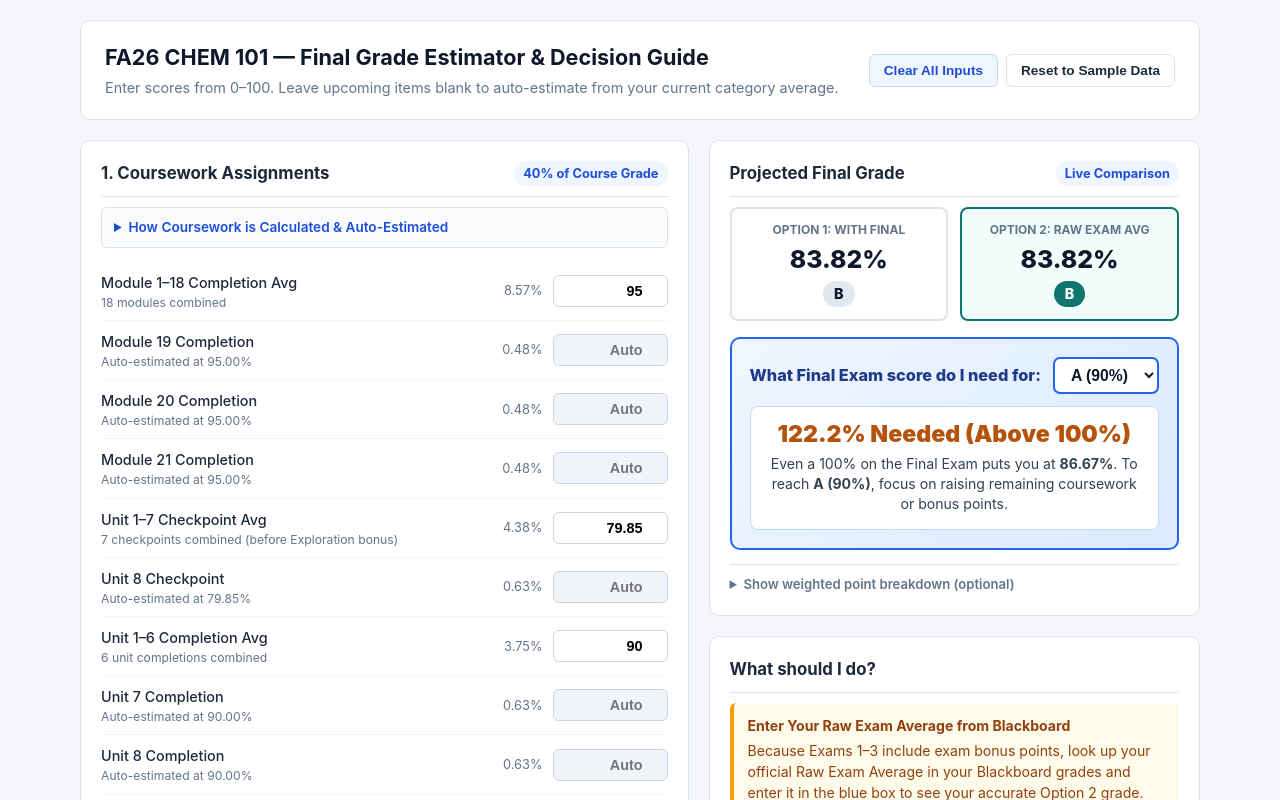
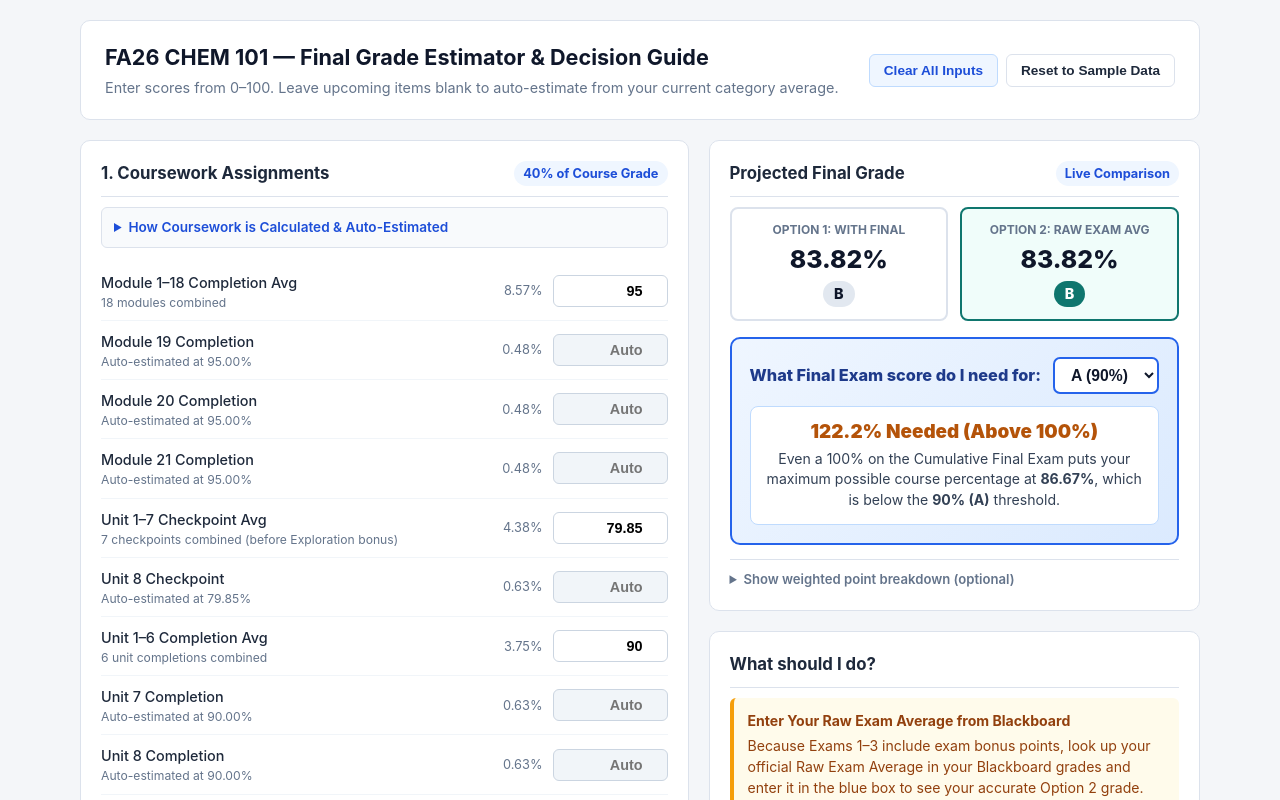
Before and after one commit to carpent-umbc/chem101-calculator, a plain HTML site: page index.html in a window 1280 px wide. Both pictures are taken after a click on the button "Reset to Sample Data". Shown: the top 800 px of the page. Drawn offline with Linux system fonts and the light colour scheme.

Commit message:
Update font sizes and improve guidance messages

```diff
--- a/index.html
+++ b/index.html
@@ -405,7 +405,7 @@
     }
     .target-big-number.impossible {
       color: #b45309;
-      font-size: 1.45rem;
+      font-size: 1.18rem;
     }
     .target-subtext {
       font-size: 0.88rem;
@@ -875,7 +875,7 @@
     } else if (neededFinal > 100) {
       targetEl.innerHTML = `
         <div class="target-big-number impossible">${neededFinal.toFixed(1)}% Needed (Above 100%)</div>
-        <div class="target-subtext">Even a 100% on the Final Exam puts you at <strong>${(baseWithoutFinal + 15).toFixed(2)}%</strong>. To reach <strong>${targetLetter} (${target}%)</strong>, focus on raising remaining coursework or bonus points.</div>
+        <div class="target-subtext">Even a 100% on the Cumulative Final Exam puts your maximum possible course percentage at <strong>${(baseWithoutFinal + 15).toFixed(2)}%</strong>, which is below the <strong>${target}% (${targetLetter})</strong> threshold.</div>
       `;
     } else {
       targetEl.innerHTML = `
@@ -914,7 +914,7 @@
         if (reqForNextLetter <= 100) {
           letterNote = `To move up from a letter grade of <strong>${opt2Letter}</strong> to <strong>${nextLetter} (${nextThreshold}%)</strong>, you would need at least <strong>${reqForNextLetter.toFixed(1)}%</strong> on the Cumulative Final Exam.`;
         } else {
-          letterNote = `Note: Even with 100% on the Cumulative Final Exam (which yields ${(baseWithoutFinal + 15).toFixed(2)}%), your overall course percentage would remain below the ${nextThreshold}% cutoff for a letter grade of <strong>${nextLetter}</strong> unless you also raise your coursework or bonus points.`;
+          letterNote = `Note: Even with 100% on the Cumulative Final Exam (which yields ${(baseWithoutFinal + 15).toFixed(2)}%), your overall course percentage would remain below the ${nextThreshold}% cutoff for a letter grade of <strong>${nextLetter}</strong>.`;
         }
       }
 
@@ -938,16 +938,8 @@
       const remainingExp = 4 - explorationCount;
       tips.push({
         type: "warn",
-        title: `${remainingExp} Exploration Bonus${remainingExp > 1 ? "es" : ""} Remaining (Due Dec 9, 11:59 PM)`,
-        body: `You have up to 5 attempts per Exploration in REAL CHEM (Units 1, 4, 6, and 8). Scoring 95% or higher on each remaining Exploration adds +1% to your Unit Checkpoint average (+${(remainingExp * 0.05).toFixed(2)}% to your overall course percentage).`
-      });
-    }
-
-    if (surveyCourseBonus < 1.00) {
-      tips.push({
-        type: "warn",
-        title: `Unclaimed Survey Bonus (+${(1.00 - surveyCourseBonus).toFixed(2)}% Available)`,
-        body: "Completing the Pre-Survey and Post-Survey adds +0.50% each directly onto your overall course percentage."
+        title: `${remainingExp} Exploration Bonus${remainingExp > 1 ? "es" : ""} Unchecked (Due Dec 9, 11:59 PM)`,
+        body: `If you have not yet completed all Explorations in REAL CHEM (Units 1, 4, 6, and 8), scoring 95% or higher within your 5 attempts adds +1% to your Unit Checkpoint average per Exploration (+${(remainingExp * 0.05).toFixed(2)}% to your overall course percentage).`
       });
     }
 
@@ -955,7 +947,7 @@
       tips.push({
         type: "warn",
         title: "High-Leverage Category: Discussion (20% Weight)",
-        body: `Your Discussion score (${disc.toFixed(1)}%) carries the same weight as your highest regular exam (20%). Completing any remaining discussion posts or rubric requirements can substantially raise both Option 1 and Option 2.`
+        body: `Your Discussion score (${disc.toFixed(1)}%) carries the same weight as your highest regular exam (20%). Completing any remaining discussion assignments at a high score will lift both Option 1 and Option 2.`
       });
     }
 
@@ -975,13 +967,13 @@
       const el = document.getElementById(k);
       state[k] = el.type === "checkbox" ? el.checked : el.value;
     });
-    try { localStorage.setItem("chem101_calc_v6", JSON.stringify(state)); } catch (e) {}
+    try { localStorage.setItem("chem101_calc_v7", JSON.stringify(state)); } catch (e) {}
   }
 
   function loadState() {
     let state = DEFAULTS;
     try {
-      const saved = localStorage.getItem("chem101_calc_v6");
+      const saved = localStorage.getItem("chem101_calc_v7");
       if (saved) state = { ...DEFAULTS, ...JSON.parse(saved) };
     } catch (e) {}
 
@@ -994,7 +986,7 @@
   }
 
   function resetDefaults() {
-    try { localStorage.removeItem("chem101_calc_v6"); } catch (e) {}
+    try { localStorage.removeItem("chem101_calc_v7"); } catch (e) {}
     loadState();
   }
 
```
